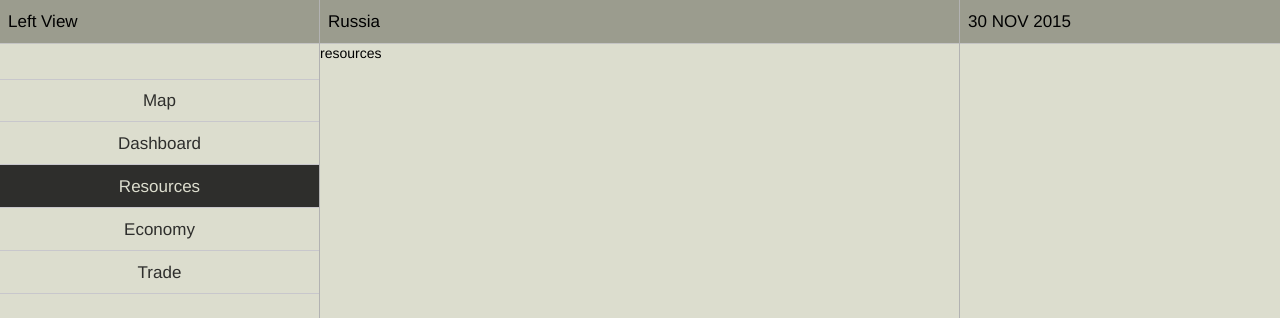
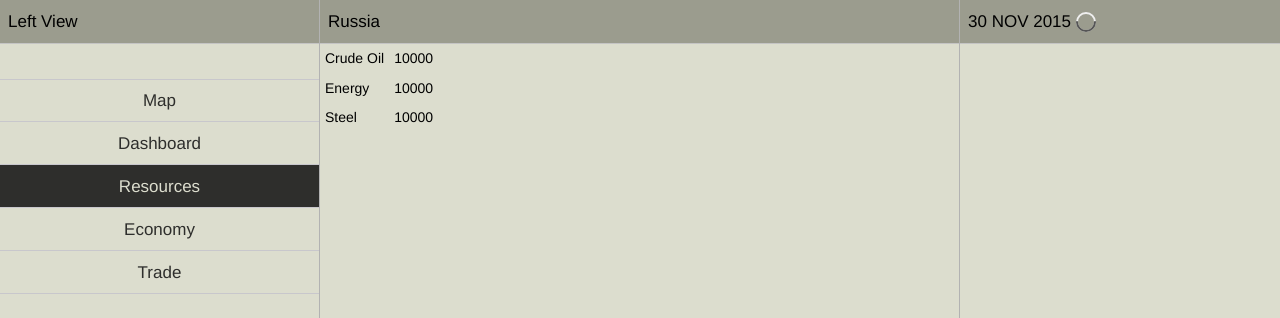
Before and after one commit to bloodrizer/DarkestDays, a plain HTML site: page index.html in a window 1280 px wide. Both pictures are taken after a click on the link "Resources". Shown: the top 318 px of the page. Drawn offline with Linux system fonts and the light colour scheme; files that its build step writes are made by us from their sources; files whose address does not match are found by name.

Commit message:
Circular SVG progressbar

```diff
--- a/css/ui.css
+++ b/css/ui.css
@@ -28,7 +28,28 @@
 	}
 }
 
+
+/*--------------------------------------------------------------*/
+.resource-block  {
+    display: table;
+}
+
+.resource-row {
+    display: table-row;
+}
+
+.resource-row div {
+    display: table-cell;
+    padding: 5px;
+}
+
+.progress-circle {
+    padding-left: 5px;
+}
+
 /*------------ theme related stuff goes there -----------------*/
+
+
 .page {
     background-color: #dcddce;
 }
--- a/index.html
+++ b/index.html
@@ -34,10 +34,12 @@
         <script src="js/server/server.js"></script>
 
         <!-- loading UI widgets -->
+        <script src="js/ui/widgets.js" type="text/javascript" ></script>
         <script src="js/ui/map.js" type="text/javascript" ></script>
 
         <!-- loading viewport tabs -->
         <script src="js/ui/tabs/dashboard.js" type="text/javascript" ></script>
+        <script src="js/ui/tabs/resources.js" type="text/javascript" ></script>
 
         <script src="js/ui/viewport.js" type="text/javascript" ></script>
         <script src="js/ui/main.js" type="text/javascript"></script>
--- a/js/server/core.js
+++ b/js/server/core.js
@@ -15,19 +15,14 @@ dojo.declare("classes.Meta", null, {
             return val;
         }
 
-        console.log(this.meta);
-
         var $elem = this._getMetaWrapper(this.meta[id], id);
         this.$metaCache[id] = $elem;
         return $elem;
 
-        /*for (var i in this.meta){
-            if (this.meta[i].id == id){
+    },
 
-                this.$metaCache[id] = this.meta[i];
-                return this.meta[i];
-            }
-        }*/
+    keys: function(){
+        return Object.keys(this.meta);
     },
 
     save: function(){
--- a/js/server/server.js
+++ b/js/server/server.js
@@ -18,18 +18,76 @@ dojo.declare("classes.sim.World", null, {
     }
 });
 
+dojo.declare("classes.Timer", null, {
+    handlers: [],
+
+    addEvent: function(handler, frequency){
+        this.handlers.push({
+            handler: handler,
+            frequency: frequency,
+            phase: 0
+        });
+    },
+
+    update: function(){
+        for (var i= 0; i < this.handlers.length; i++){
+            var h = this.handlers[i];
+            h.phase--;
+            if (h.phase <= 0){
+                h.phase = h.frequency;
+                h.handler();
+            }
+        }
+    }
+});
+
 dojo.declare("classes.Server", null, {
     world: null,
     isDebug: false,
+    isPaused: false,
+
+    tickDelay: 1000,    //1 second
+
+    timer: null,
 
     constructor: function(){
         var world = new classes.sim.World();
         world.init();
 
         this.world = world;
+
+        //------------------ timer ---------------------
+        var timer = new classes.Timer();
+
+        this.timer = timer;
     },
 
-    run: function(){
+    start: function(){
+        if (!dojo.isIE && window.Worker){	//IE10 has a nasty security issue with running blob workers
+            console.log("starting web worker...");
+            var blob = new Blob([
+                "onmessage = function(e) { setInterval(function(){ postMessage('tick'); }, " + this.tickDelay + "); }"]);
+            var blobURL = window.URL.createObjectURL(blob);
 
+            this.worker = new Worker(blobURL);
+            this.worker.addEventListener('message', dojo.hitch(this, function(e) {
+                this.tick();
+            }));
+            this.worker.postMessage("tick");
+        } else {
+            console.log("starting js timer...");
+            //some older browser, perhaps IE. Have a nice idling.
+            var timer = setInterval(dojo.hitch(this, this.tick), (1000 / this.rate));
+        }
+    },
+
+    tick: function() {
+        if (this.isPaused) {
+            return;
+        }
+        console.log("tick")
     }
+
+
+
 });
--- a/js/ui/main.js
+++ b/js/ui/main.js
@@ -45,5 +45,5 @@ function setupServer(){
     console.log("starting DD server...");
 
     $server = new classes.Server();
-    $server.run();
+    $server.start();
 }
--- /dev/null
+++ b/js/ui/tabs/resources.js
@@ -0,0 +1,28 @@
+DDResourcesTab = React.createClass({
+
+    getDefaultProps: function() {
+        return {
+
+        }
+    },
+
+    render: function() {
+
+        var country = $server.world.countries[0];
+        var children = [];
+
+        for (var i in country.resources.meta){
+            var res = country.resources.get(i);
+
+            children.push($r("div", {
+                className: "resource-row"
+            }, [
+                $r("div", {}, res.$().title),
+                $r("div", {}, res.get())
+            ]));
+        }
+
+        var div = $r("div", {className: "resource-block"}, children);
+        return div;
+    }
+});
--- a/js/ui/viewport.js
+++ b/js/ui/viewport.js
@@ -17,7 +17,7 @@ DDViewport = React.createClass({
                     class: DDViewportTab
                 },
                 {   id:"dashboard",     title: "Dashboard", class: DDViewportTabDashboard  },
-                {   id:"resources",     title: "Resources", class: DDViewportTab  },
+                {   id:"resources",     title: "Resources", class: DDResourcesTab  },
                 {   id:"economy",       title: "Economy", class: DDViewportTab  },
                 {   id:"trade",         title: "Trade", class: DDViewportTab  }
             ]
@@ -85,6 +85,10 @@ DDViewport = React.createClass({
                         $r("div", {className: "center sliding"}, [
                             //--------------------- RIGHT PANEL HEADER (calendar, menu) ------------------
                             $r(DDCalendar, {
+                            }),
+
+                            $r(UIProgressCircle, {
+                                size: 20
                             })
                         ])
                     ])
--- /dev/null
+++ b/js/ui/widgets.js
@@ -0,0 +1,88 @@
+dojo.declare("classes.ui.ProgressCircle",null,{
+    opts: null,
+    canvas: null,
+
+    constructor: function(canvas, opts){
+        this.opts = {
+            size: opts.size,
+            color: opts.color || "#555555",
+            bgColor: opts.bgColor || "#efefef",
+            lineWidth: opts.width || 15,
+            rotate: 0
+        };
+
+        this.canvas = canvas;
+    },
+
+    render: function(percent){
+        var canvas = this.canvas;
+
+        if (typeof(G_vmlCanvasManager) !== 'undefined') {
+            G_vmlCanvasManager.initElement(canvas);
+        }
+        var ctx = canvas.getContext('2d');
+
+        ctx.translate(this.opts.size / 2, this.opts.size / 2);
+        ctx.rotate((-1 / 2 + this.opts.size.rotate / 180) * Math.PI);
+
+        this._renderCircle(ctx, this.opts.bgColor, 100);
+        this._renderCircle(ctx, this.opts.color, percent);
+    },
+
+    _renderCircle: function(ctx, color, percent){
+        var radius = (this.opts.size - this.opts.lineWidth) / 2;
+
+        ctx.beginPath();
+        ctx.arc(0, 0, radius, 0, Math.PI * 2 * percent / 100, false);
+        ctx.strokeStyle = color;
+        ctx.lineCap = 'round';
+        ctx.lineWidth = this.opts.lineWidth;
+        ctx.stroke();
+    }
+
+});
+
+
+UIProgressCircle = React.createClass({
+
+    progress: null,
+
+    getDefaultProps: function() {
+        return {
+            size: 20,
+            color: "#555555",
+            width: 2
+        }
+    },
+
+    render: function() {
+        return (
+            React.createElement("div", { className: "progress-circle"},[
+                    React.createElement("canvas", {
+                        width: this.props.size,
+                        height: this.props.size
+                    })
+            ])
+        );
+    },
+
+    componentDidMount: function() {
+        var container = React.findDOMNode(this);
+        var self = this;
+
+
+        var canvas = $(container).children('canvas')[0];
+        var progress = new classes.ui.ProgressCircle(canvas, {
+            size: this.props.size,
+            color: this.props.color,
+            width: this.props.width
+        });
+        progress.render(50);
+
+        this.progress = progress;
+    },
+
+    componentWillUnmount: function() {
+
+    }
+});
```
